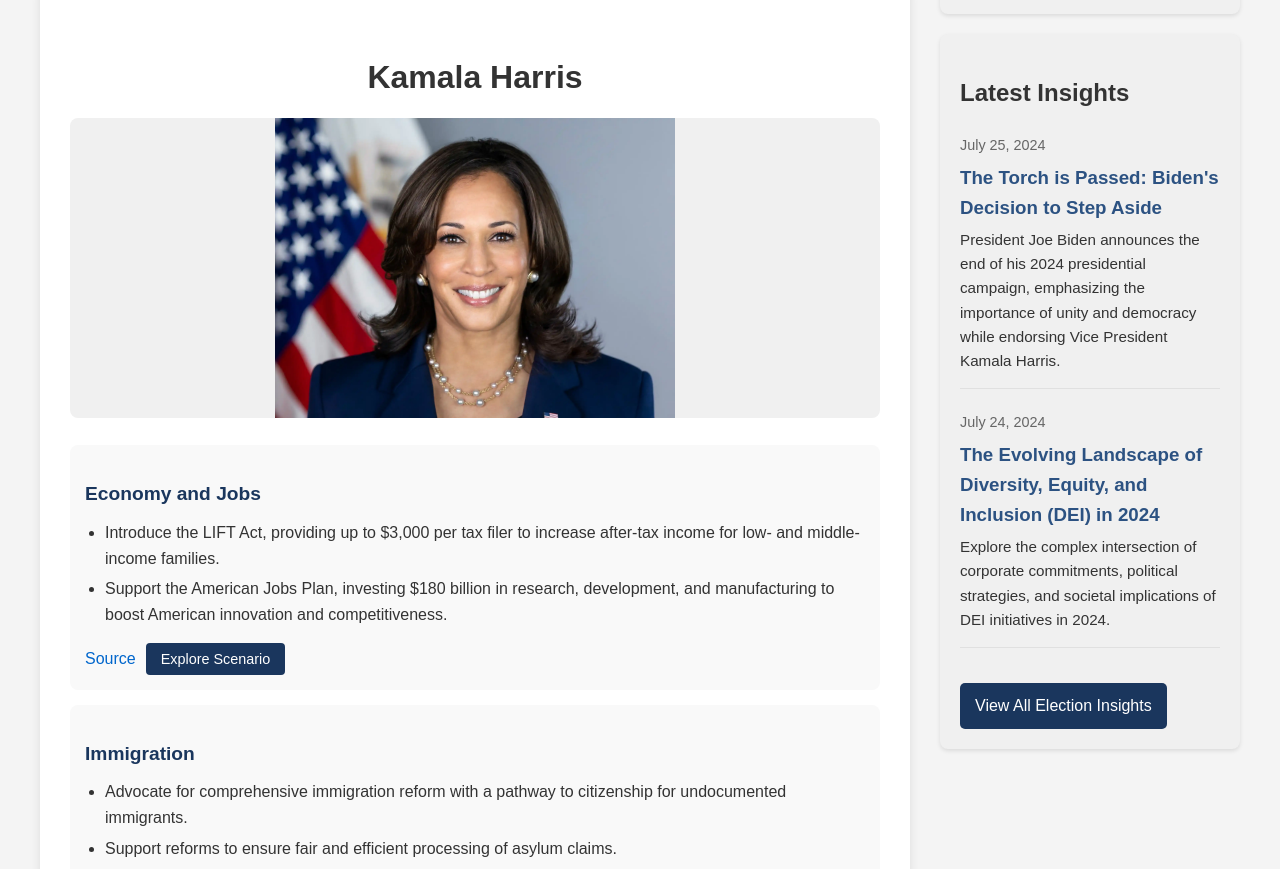
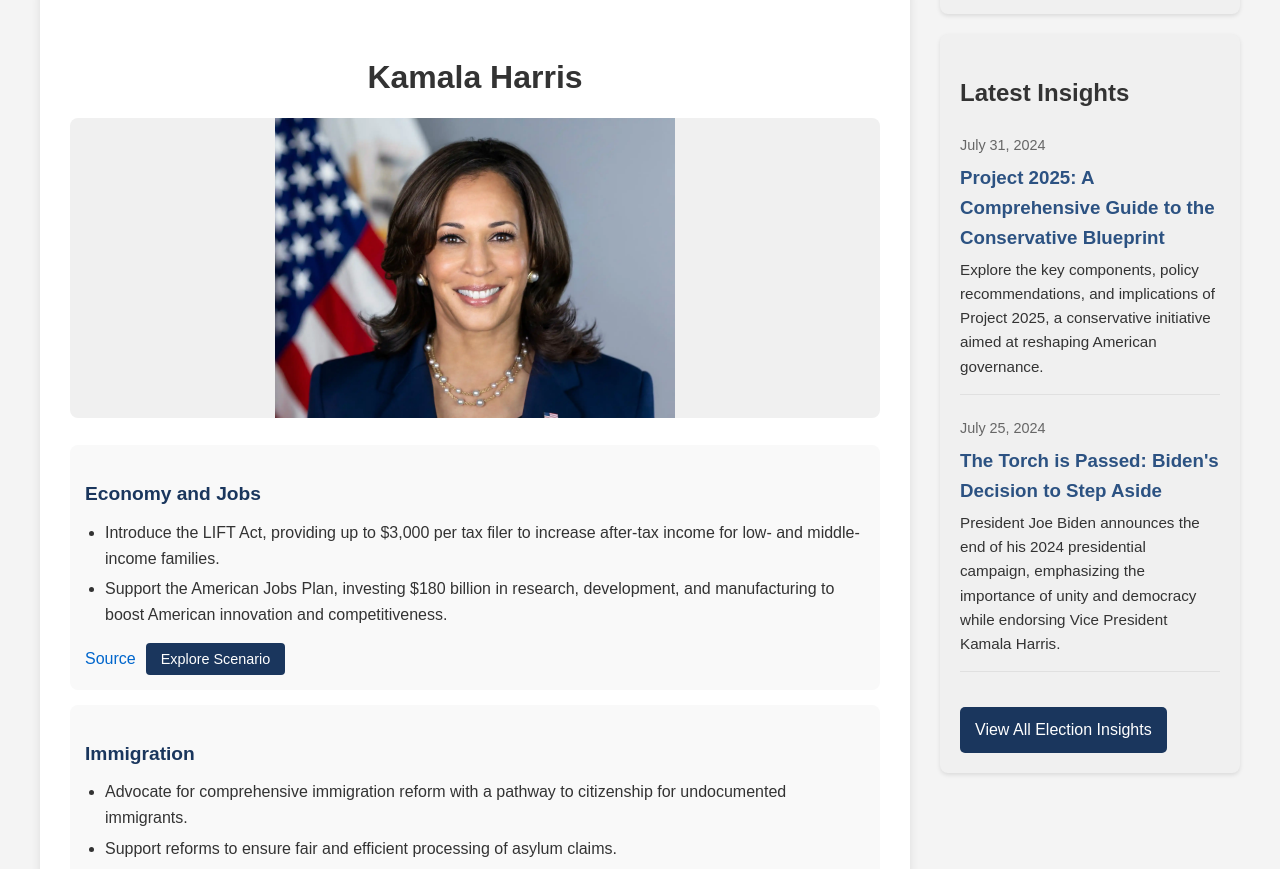
Before and after one commit to PaulMoreira/FactVerify, a React (Create React App) app: page / in a window 1280 px wide. Shown: the part 645-1514 px from the top of the page. Built offline with nearby package versions, Linux system fonts and the light colour scheme.

Commit message:
added a new article

```diff
--- a/src/ElectionInsightsPage.js
+++ b/src/ElectionInsightsPage.js
@@ -1,6 +1,6 @@
 import React from 'react';
 import { Link } from 'react-router-dom';
-import { articles } from './articleData';
+import articleData from './articleData';
 
 const ElectionInsightsPage = () => {
   return (
@@ -8,7 +8,7 @@ const ElectionInsightsPage = () => {
       <h1>Election Insights</h1>
       <p>Deep dives into key election issues and candidate policies</p>
       <div className="insights-list">
-        {articles.map((article, index) => (
+        {articleData.map((article, index) => (
           <div key={index} className="insight-article">
             <h2><Link to={`/insights/${article.id}`}>{article.headline}</Link></h2>
             <p className="article-date">{article.date}</p>
--- a/src/FullArticle.js
+++ b/src/FullArticle.js
@@ -1,22 +1,25 @@
 import React from 'react';
 import { useParams } from 'react-router-dom';
-import { articles } from './articleData';
+import articleData from './articleData';
 import SocialMediaShare from './SocialMediaShare';
 
 const FullArticle = () => {
   const { articleId } = useParams();
-  const article = articles.find(a => a.id === articleId);
+  const article = articleData.find(a => a.id === articleId);
 
   if (!article) {
     return <div>Article not found</div>;
   }
 
+  // Construct the full URL for sharing
+  const currentUrl = window.location.href;
+
   return (
     <div className="full-article">
       <h2>{article.headline}</h2>
       <p className="article-date">{article.date}</p>
+      <SocialMediaShare url={currentUrl} title={article.headline} />
       <div dangerouslySetInnerHTML={{ __html: article.content }} />
-      <SocialMediaShare url={article.shareUrl} title={article.headline} />
     </div>
   );
 };
--- a/src/Navigation.js
+++ b/src/Navigation.js
@@ -1,6 +1,6 @@
 import React from 'react';
 import { Link } from 'react-router-dom';
-import { articles } from './articleData';
+import { articleData } from './articleData';
 
 const Navigation = () => {
   const navItems = [
@@ -9,7 +9,7 @@ const Navigation = () => {
     {
       name: "Election Insights",
       path: "/insights",
-      subItems: articles.map(article => ({
+      subItems: articleData.map(article => ({
         name: article.headline,
         path: `/insights/${article.id}`
       }))
--- a/src/WhatsNewSection.js
+++ b/src/WhatsNewSection.js
@@ -1,16 +1,18 @@
 import React from 'react';
 import { Link } from 'react-router-dom';
-import { articles } from './articleData';
+import articleData from './articleData';
 
 const WhatsNewSection = () => {
-  // Sort articles by date (newest first) and take the top 3
-  const sortedArticles = [...articles].sort((a, b) => new Date(b.date) - new Date(a.date)).slice(0, 3);
+  // Sort articles by date and get the latest 2
+  const latestArticles = [...articleData]
+    .sort((a, b) => new Date(b.date) - new Date(a.date))
+    .slice(0, 2);
 
   return (
     <div className="whats-new-section">
       <h2>Latest Insights</h2>
       <ul>
-        {sortedArticles.map((article, index) => (
+        {latestArticles.map((article, index) => (
           <li key={index}>
             <span className="date">{article.date}</span>
             <h3>
--- a/src/articleData.js
+++ b/src/articleData.js
@@ -1,5 +1,62 @@
 // articleData.js
-export const articles = [
+export const articleData = [
+  {
+    id: "project-2025-explained",
+    date: "July 31, 2024",
+    headline: "Project 2025: A Comprehensive Guide to the Conservative Blueprint",
+    summary: "Explore the key components, policy recommendations, and implications of Project 2025, a conservative initiative aimed at reshaping American governance.",
+    shareUrl: "https://vote2024info.vercel.app/insights/project-2025-explained",
+    content: `
+      <h2>What is Project 2025?</h2>
+      <p>In an era marked by political polarization and rapid change, <em>Project 2025</em> stands out as a bold initiative aimed at reshaping the governance of the United States. Spearheaded by the <strong>Heritage Foundation</strong>, this comprehensive plan is designed to prepare for a potential return to power by Donald Trump or a similar Republican administration. Let's delve into the intricate details of Project 2025, exploring its key components, policy recommendations, and the broader implications for American politics.</p>
+
+      <h3>Key Components</h3>
+      <p>Project 2025 is structured around four pivotal elements that outline its vision for the future:</p>
+      <ol>
+        <li><strong>Policy Agenda</strong>: A nearly 900-page document titled <em>Mandate for Leadership 2025: The Conservative Promise</em> lays out an extensive policy guide addressing various governance aspects.</li>
+        <li><strong>Personnel Database</strong>: A curated list of potential candidates who align with conservative values, designed to fill key government positions efficiently.</li>
+        <li><strong>Training Programs</strong>: Initiatives aimed at educating and preparing selected personnel for their roles in government, known as the <em>Presidential Administration Academy</em>.</li>
+        <li><strong>180-Day Playbook</strong>: A strategic plan outlining actions to be taken within the first six months of a new administration to implement conservative policies swiftly.</li>
+      </ol>
+      <p>Source: CBS News</p>
+
+      <h3>Policy Recommendations</h3>
+      <p>The ambitious agenda of Project 2025 includes several controversial proposals:</p>
+      <ul>
+        <li><strong>Reversal of Abortion Pill Approval</strong>: Plans to reverse the approval of the abortion pill <em>mifepristone</em> and impose stricter regulations on its use.</li>
+        <li><strong>Immigration Overhaul</strong>: Recommendations for mass deportations, increased border security measures, and the completion of a border wall.</li>
+        <li><strong>Educational Reforms</strong>: Advocating for less federal intervention in education, promoting school choice over centralized oversight.</li>
+      </ul>
+      <p>These recommendations signal a significant shift in policy direction, aiming to implement conservative values across the board.</p>
+
+      <h3>Political Context and Reactions</h3>
+      <p>While Project 2025 has garnered support from various conservative factions, it has also faced substantial criticism:</p>
+      <ul>
+        <li><strong>Critics' Concerns</strong>: Many Democrats and some Republicans view the project as an extreme right-wing agenda that could dismantle federal structures and regress civil rights.</li>
+        <li><strong>Trump's Disavowal</strong>: Despite the initiative being closely associated with Trump, he has distanced himself from its specifics, labeling some proposals as "abysmal" while urging the public to view it independently of his campaign.</li>
+      </ul>
+      <p>Source: Democracy Docket</p>
+
+      <h3>Unique Insights</h3>
+      <ul>
+        <li><strong>Historical Echoes</strong>: Project 2025 echoes previous conservative initiatives, particularly the <em>Mandate for Leadership</em> documents from the Reagan era, indicating a long-standing strategy to prepare conservative governance.</li>
+        <li><strong>Mobilizing the Conservative Base</strong>: This initiative not only presents policy proposals but also serves as a rallying cry for conservatives to engage in governance, creating a "prepared army" ready to implement its agenda.</li>
+      </ul>
+
+      <h4>Did You Know?</h4>
+      <p>Project 2025's policy guide is reminiscent of the <em>Mandate for Leadership</em> first published in 1981, which served as a roadmap for Ronald Reagan's administration.</p>
+
+      <h3>Conclusion</h3>
+      <p>Project 2025 embodies a determined effort by conservative groups to prepare for a potential resurgence of Republican leadership. With its extensive policy proposals and organizational strategies, it highlights the ongoing ideological battles shaping American politics. As we move closer to the next election, one must ponder: <em>How will these proposed changes impact the landscape of American governance?</em></p>
+
+      <h3>Further Reading</h3>
+      <ul>
+        <li><a href="https://www.cbsnews.com/news/project-2025-conservative-blueprint-second-trump-administration/" target="_blank" rel="noopener noreferrer">What is Project 2025? What to know about the conservative blueprint for a second Trump administration - CBS News</a></li>
+        <li><a href="https://www.democracydocket.com/news/what-is-project-2025-and-why-is-it-alarming/" target="_blank" rel="noopener noreferrer">What is Project 2025 and why is it alarming? - Democracy Docket</a></li>
+        <li><a href="https://project2025.org/" target="_blank" rel="noopener noreferrer">Official Project 2025 Site</a></li>
+      </ul>
+    `
+  },
     {
       id: "biden-steps-aside",
       date: "July 25, 2024",
@@ -85,3 +142,5 @@ export const articles = [
     </div>`
     }
   ];
+
+  export default articleData;
```
